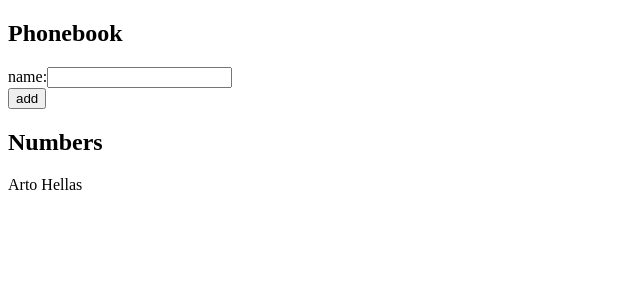
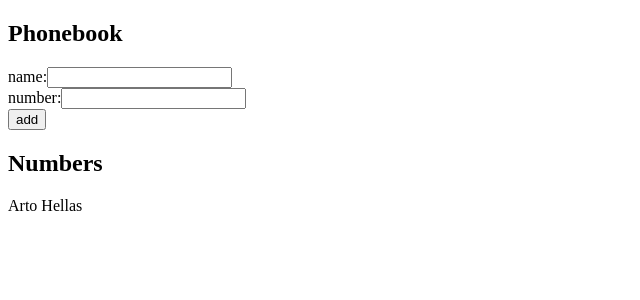
Before and after one commit to federico-init/fullstackopen, a React (Vite) app in the folder part2/phonebook/: page / in a window 1280 px wide. Shown: the top 300 px of the page, without its empty margins (0-640 px from the left). Built offline with nearby package versions, Linux system fonts and the light colour scheme.

Commit message:
chore: exercise 2.8

```diff
--- a/part2/phonebook/src/App.jsx
+++ b/part2/phonebook/src/App.jsx
@@ -3,6 +3,7 @@ import { useState } from "react";
 const App = () => {
   const [persons, setPersons] = useState([{ name: "Arto Hellas" }]);
   const [newName, setNewName] = useState("");
+  const [newNumber, setNewNumber] = useState();
 
   const handleSubmit = (event) => {
     event.preventDefault();
@@ -12,14 +13,19 @@ const App = () => {
     } else {
       const personToAdd = {
         name: newName,
+        number: newNumber,
       };
       setPersons([...persons, personToAdd]);
       setNewName("");
+      setNewNumber();
     }
   };
 
   const handleChangeName = (event) => {
     setNewName(event.target.value);
+  };
+  const handleChangeNumber = (event) => {
+    setNewNumber(event.target.value);
   };
 
   const isPersonRegistered = (name) => {
@@ -35,12 +41,22 @@ const App = () => {
           <input type="text" value={newName} onChange={handleChangeName} />
         </div>
         <div>
+          number:
+          <input
+            type="number"
+            value={newNumber}
+            onChange={handleChangeNumber}
+          />
+        </div>
+        <div>
           <button type="submit">add</button>
         </div>
       </form>
       <h2>Numbers</h2>
       {persons.map((person) => (
-        <div key={person.name}>{person.name}</div>
+        <div key={person.name}>
+          {person.name} {person.number}
+        </div>
       ))}
     </div>
   );
```
